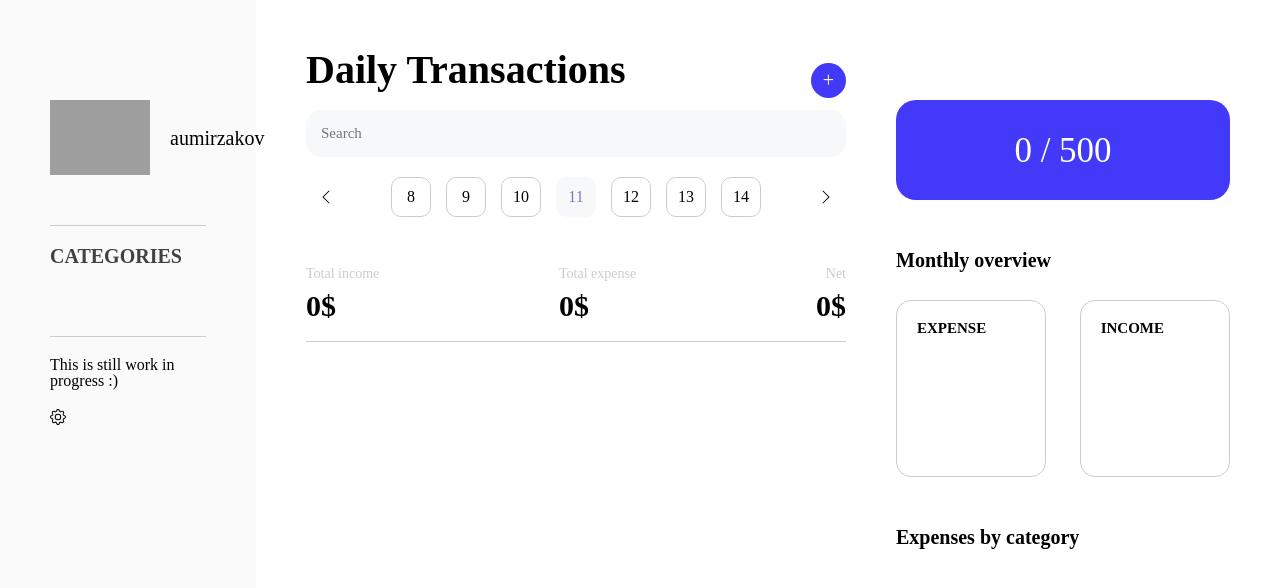
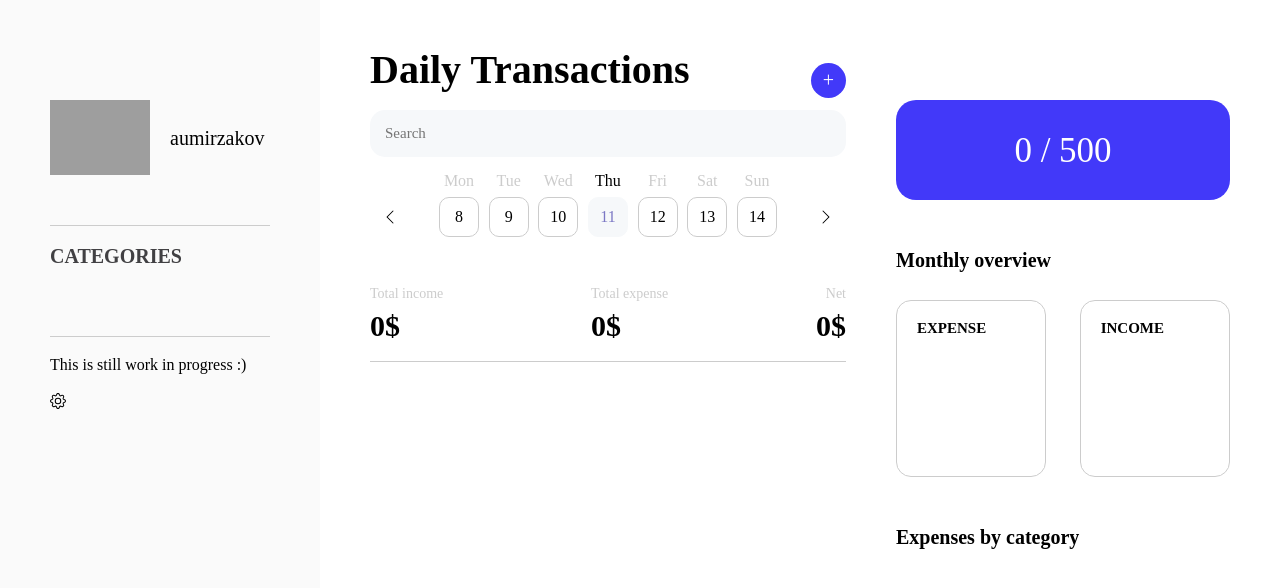
Before and after one commit to AzamatUmirzakov/expense_tracker, a React (Create React App) app: page / in a window 1280 px wide. Shown: the top 588 px of the page. Built offline with nearby package versions, Linux system fonts and the light colour scheme; grey boxes are pictures that could not be loaded; a web font is replaced by a local one.

Commit message:
fixed bugs with history change

```diff
--- a/src/App.css
+++ b/src/App.css
@@ -6,7 +6,7 @@
 .App {
   display: grid;
   grid-template-areas: 'control-panel main sidebar';
-  grid-template-columns: 20% 1fr 30%;
+  grid-template-columns: 25% 1fr 30%;
   width: 100%;
   box-sizing: border-box;
 }
--- a/src/components/ControlPanel/ControlPanel.js
+++ b/src/components/ControlPanel/ControlPanel.js
@@ -37,8 +37,8 @@ const ControlPanel = (props) => {
       currency: currentCurrency ? currentCurrency : 'USD',
     },
     onSubmit: (values) => {
+      dispatch(setMontlyBudget(values.budget));
       dispatch(setNewCurrency(currentCurrency, values.currency));
-      dispatch(setMontlyBudget(values.budget));
       setPopupState(false);
     },
   })
--- a/src/components/Main/Header/Header.js
+++ b/src/components/Main/Header/Header.js
@@ -44,7 +44,15 @@ const Header = (props) => {
       scale: popupState ? 1 : 0.8,
     },
   });
-  const weekDays = getWeek(new Date());
+  const [week, setWeek] = useState(new Date());
+  const showPreviousWeek = () => {
+    setWeek(new Date(week.getFullYear(), week.getMonth(), week.getDate() - 7))
+  };
+  const showNextWeek = () => {
+    setWeek(new Date(week.getFullYear(), week.getMonth(), week.getDate() + 7))
+  };
+  const weekDays = getWeek(week);
+  const weekDayNames = ['Sun', 'Mon', 'Tue', 'Wed', 'Thu', 'Fri', 'Sat'];
   const currentDate = new Date();
   const handleDayClick = (date) => {
     props.handleHistorySwitch(date.toDateString());
@@ -125,7 +133,7 @@ const Header = (props) => {
       </div>
       <input type="text" placeholder="Search" />
       <div className={styles.weekNav}>
-        <button>
+        <button onClick={showPreviousWeek}>
           <img src={chevronLeft} alt="Back" />
         </button>
         <div className={styles.weekDays}>
@@ -139,11 +147,12 @@ const Header = (props) => {
               })}
               onClick={() => handleDayClick(day)}
             >
+              <div className={styles.weekDayName}>{weekDayNames[day.getDay()]}</div>
               {day.getDate()}
             </div>
           ))}
         </div>
-        <button>
+        <button onClick={showNextWeek}>
           <img src={chevronRight} alt="Forward" />
         </button>
       </div>
--- a/src/components/Main/Header/Header.module.css
+++ b/src/components/Main/Header/Header.module.css
@@ -139,7 +139,7 @@
   border-radius: 15px;
   font-family: "Montserrat Regular";
   font-size: 15px;
-  margin-bottom: 20px;
+  margin-bottom: 40px;
   transition: all 0.3s ease-in-out;
 }
 
@@ -198,6 +198,17 @@
   color: #000;
   cursor: pointer;
   transition: all 0.3s ease-in-out;
+  position: relative;
+}
+
+.weekDayName {
+  position: absolute;
+  top: -25px;
+  left: 0;
+  width: 100%;
+  height: 100%;
+  text-align: center;
+  color: #ccc;
 }
 
 .weekDay:hover {
@@ -210,3 +221,7 @@
   border-color: #f6f8fa;
   color: #7b77c4;
 }
+
+.weekDay.active .weekDayName {
+  color: #000;
+}
--- a/src/reducers/root-reducer.js
+++ b/src/reducers/root-reducer.js
@@ -12,10 +12,10 @@ const initialState = {
   monthly: [],
   daily: {
     [new Date().toDateString()]: {
-      history: [],
+      entries: [],
     },
     [new Date(2021, 10, 19).toDateString()]: {
-      history: [
+      entries: [
         {
           name: "Test",
           type: "expense",
@@ -59,7 +59,7 @@ const rootReducer = createSlice({
       const newState = { ...state };
       newState.history = {
         date: action.payload,
-        entries: [...selectDaily(state)[action.payload].history],
+        entries: [...selectDaily(state)[action.payload].entries],
       };
       return newState;
     },
```
